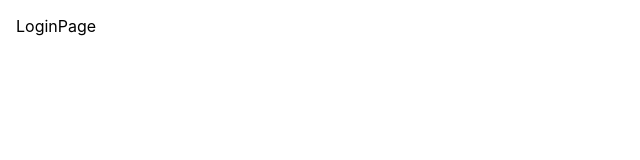
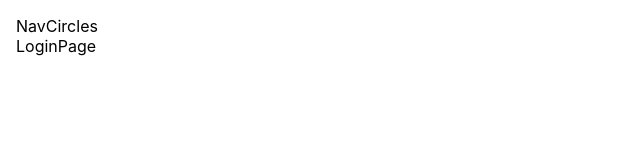
Before and after one commit to Lotusbetaanalytics/SMS-frontend, a React (Create React App) app: page / in a window 1280 px wide. Shown: the top 160 px of the page, without its empty margins (0-640 px from the left). Built offline with nearby package versions, Linux system fonts and the light colour scheme.

Commit message:
NavCircle

```diff
--- a/src/components/inputs/index.js
+++ b/src/components/inputs/index.js
@@ -1,7 +1,7 @@
 import React from "react";
 
-function input() {
+function Input() {
   return <div>input</div>;
 }
 
-export default input;
+export default Input;
--- a/src/components/navCircle/index.js
+++ b/src/components/navCircle/index.js
@@ -1,7 +1,8 @@
 import React from "react";
+import styles from "./styles.module.css";
 
-function navCircle() {
-  return <div>navCircle</div>;
+function NavCircle() {
+  return <div className={styles.nav__circle}>NavCircles</div>;
 }
 
-export default navCircle;
+export default NavCircle;
--- a/src/components/navCircle/styles.module.css
+++ b/src/components/navCircle/styles.module.css
@@ -0,0 +1,3 @@
+.nav__circle {
+  display: flex;
+}
--- a/src/screens/admin/LoginPage/index.js
+++ b/src/screens/admin/LoginPage/index.js
@@ -1,8 +1,14 @@
 import React from "react";
+import NavCircle from "../../../components/navCircle";
 import styles from "./styles.module.css";
 
 function LoginPage() {
-  return <div className={styles.pageContainer}>LoginPage</div>;
+  return (
+    <div className={styles.pageContainer}>
+      <NavCircle />
+      LoginPage
+    </div>
+  );
 }
 
 export default LoginPage;
```
